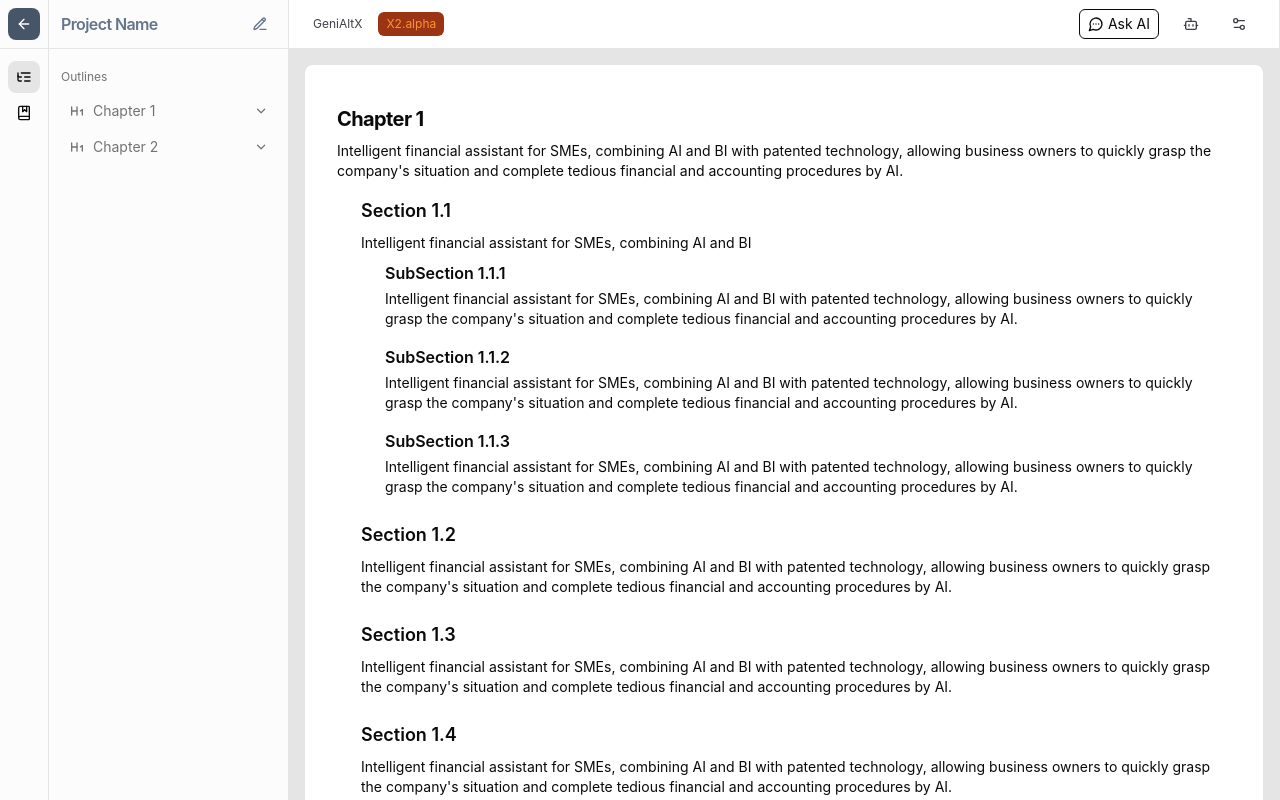
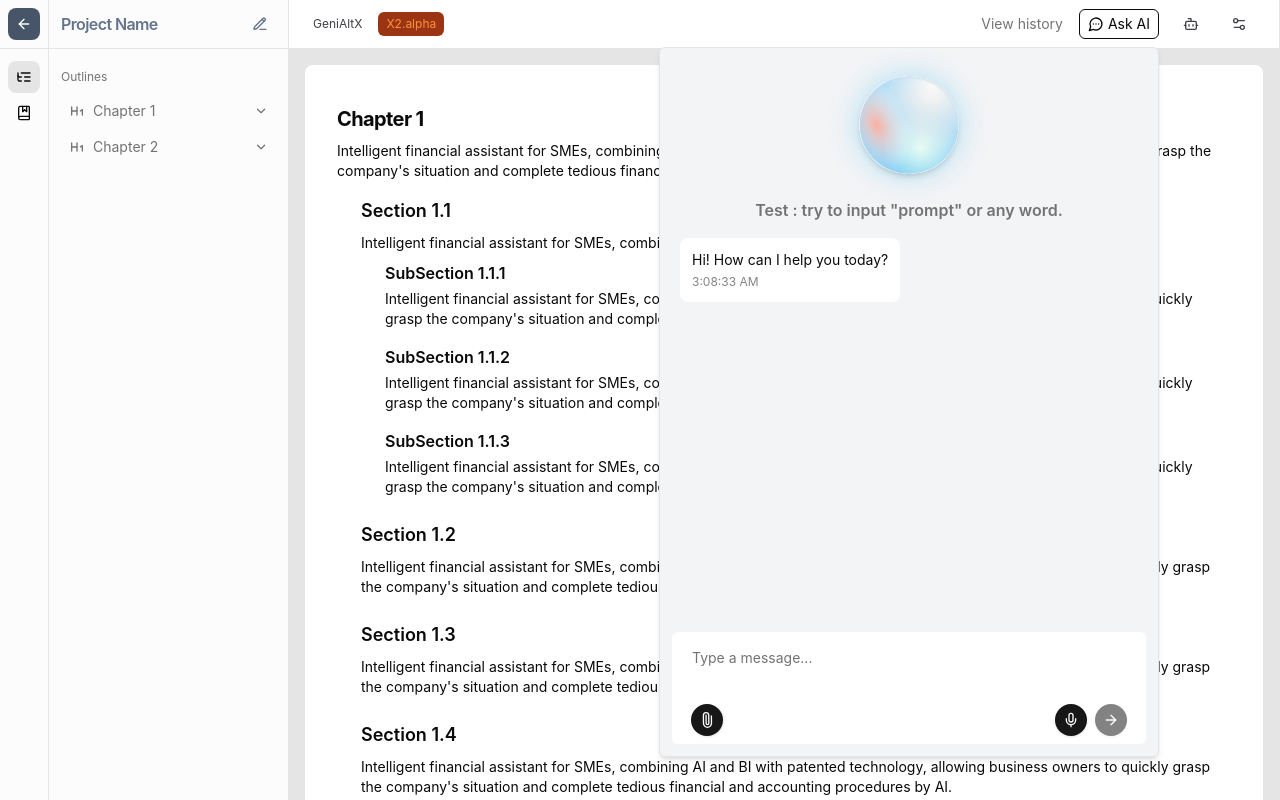
Before and after one commit to leeliPeter/x2-demo6, a Next.js app: page /project in a window 1280 px wide. Both pictures are taken after a click on the element "Ask AI". Built offline with nearby package versions, Linux system fonts and the light colour scheme.

Commit message:
finish ai chatbox

```diff
--- a/src/app/project/_component/breadcrumb.tsx
+++ b/src/app/project/_component/breadcrumb.tsx
@@ -35,6 +35,9 @@ export function ProjectBreadcrumb({
           </p>
         </div>
         <div className="flex items-center gap-4">
+          <p className="text-sm text-muted-foreground cursor-pointer  hover:underline">
+            View history
+          </p>
           <DropdownMenu>
             <DropdownMenuTrigger asChild>
               <div className="flex items-center gap-1 border-1 border border-foreground rounded-md px-2 py-1 cursor-pointer hover:bg-muted/50">
@@ -42,7 +45,10 @@ export function ProjectBreadcrumb({
                 <p className="text-sm">Ask AI</p>
               </div>
             </DropdownMenuTrigger>
-            <DropdownMenuContent align="end" className="w-[450px] bg-gray-100">
+            <DropdownMenuContent
+              align="end"
+              className="w-[500px] mt-1 bg-gray-100"
+            >
               <ChatBoxCard />
             </DropdownMenuContent>
           </DropdownMenu>
--- a/src/components/joshsua/chatBoxCard.tsx
+++ b/src/components/joshsua/chatBoxCard.tsx
@@ -2,27 +2,46 @@ import React from "react";
 import JoshuaBall from "./joshuaBall";
 import { Card, CardContent, CardFooter } from "@/components/ui/card";
 import { ScrollArea } from "@/components/ui/scroll-area";
-import { Separator } from "@/components/ui/separator";
 import InputBox from "./inputBox";
-
+import FakeResponce from "./fakeResponce";
 interface Message {
   id: number;
   sender: "user" | "ai";
   content: string;
   timestamp: string;
+  isTyping?: boolean;
+  isPromptResponse?: boolean;
 }
 
+const aiResponses = [
+  "Based on my analysis, this appears to be a significant trend in the market. The data shows a 23% increase in adoption rates over the last quarter.",
+  "I've reviewed the documentation, and I can confirm that the implementation follows best practices. However, there might be room for optimization in terms of performance.",
+  "The financial metrics indicate a positive trajectory, with a compound annual growth rate of 15.7% over the past three years.",
+  "From a technical perspective, the architecture seems robust. The microservices approach allows for better scalability and maintenance.",
+  "Looking at the historical data, there's a clear correlation between these variables. The Pearson coefficient is approximately 0.82.",
+  "I've identified several key factors that contribute to this outcome. The most significant ones are market dynamics and technological innovation.",
+  "The research suggests that this approach could reduce operational costs by up to 35% while maintaining quality standards.",
+  "Based on current trends and predictive modeling, we can expect continued growth in this sector for the next 18-24 months.",
+  "The comparative analysis shows that this solution outperforms alternatives in terms of efficiency and cost-effectiveness.",
+  "I've examined the use cases, and this approach aligns well with industry best practices while offering flexibility for future scaling.",
+];
+
 export default function ChatBoxCard() {
+  const lastMessageId = React.useRef(1);
+  const [isAiResponding, setIsAiResponding] = React.useState(false);
+
   const [messages, setMessages] = React.useState<Message[]>([
     {
-      id: 1,
+      id: lastMessageId.current,
       sender: "ai",
       content: "Hi! How can I help you today?",
       timestamp: new Date().toLocaleTimeString(),
+      isPromptResponse: false,
     },
   ]);
 
   const scrollAreaRef = React.useRef<HTMLDivElement>(null);
+  const typingSpeed = 50; // milliseconds per word
 
   const scrollToBottom = () => {
     if (scrollAreaRef.current) {
@@ -35,20 +54,95 @@ export default function ChatBoxCard() {
     }
   };
 
-  // Scroll to bottom when messages change
+  const generateAIResponse = () => {
+    const randomIndex = Math.floor(Math.random() * aiResponses.length);
+    return aiResponses[randomIndex];
+  };
+
+  const typeMessage = (fullMessage: string, messageId: number) => {
+    const words = fullMessage.split(" ");
+    let currentWordIndex = 0;
+
+    const typingInterval = setInterval(() => {
+      if (currentWordIndex <= words.length) {
+        setMessages((prev) =>
+          prev.map((msg) =>
+            msg.id === messageId
+              ? {
+                  ...msg,
+                  content: words.slice(0, currentWordIndex).join(" "),
+                  isTyping: currentWordIndex < words.length,
+                }
+              : msg
+          )
+        );
+        currentWordIndex++;
+        scrollToBottom();
+      } else {
+        clearInterval(typingInterval);
+      }
+    }, typingSpeed);
+  };
+
   React.useEffect(() => {
     scrollToBottom();
   }, [messages]);
+
+  const handleNewMessage = (content: string) => {
+    if (isAiResponding) return;
+
+    const isPrompt =
+      content.toLowerCase().includes("prompt") ||
+      content.toLowerCase().includes("system") ||
+      content.toLowerCase().includes("指令");
+
+    const userMessage: Message = {
+      id: ++lastMessageId.current,
+      sender: "user",
+      content,
+      timestamp: new Date().toLocaleTimeString(),
+      isPromptResponse: false,
+    };
+
+    setMessages((prev) => [...prev, userMessage]);
+    setIsAiResponding(true);
+
+    setTimeout(() => {
+      const aiResponse = generateAIResponse();
+      const aiMessageId = ++lastMessageId.current;
+
+      setMessages((prev) => [
+        ...prev,
+        {
+          id: aiMessageId,
+          sender: "ai",
+          content: aiResponse,
+          timestamp: new Date().toLocaleTimeString(),
+          isTyping: true,
+          isPromptResponse: isPrompt,
+        },
+      ]);
+
+      if (!isPrompt) {
+        typeMessage(aiResponse, aiMessageId);
+        setTimeout(() => {
+          setIsAiResponding(false);
+        }, (aiResponse.split(" ").length + 1) * typingSpeed);
+      } else {
+        setIsAiResponding(false);
+      }
+    }, 1000);
+  };
 
   return (
     <Card className=" h-[700px] flex flex-col bg-gray-100">
       <CardContent className="flex-1 p-0 overflow-hidden">
         <ScrollArea ref={scrollAreaRef} className="h-full px-4">
           <div className="flex flex-col space-y-4 py-4">
-            <div className="w-full flex flex-col gap-4 mt-2 justify-center items-center">
-              <JoshuaBall size={10} />
-              <p className="text-sm font-semibold text-muted-foreground">
-                How can I help you today?
+            <div className="w-full flex flex-col gap-6 mt-2 justify-center items-center">
+              <JoshuaBall size={15} />
+              <p className="text-base font-semibold text-muted-foreground">
+                Test : try to input "prompt" or any word.
               </p>
             </div>
             {messages.map((message) => (
@@ -59,13 +153,20 @@ export default function ChatBoxCard() {
                 }`}
               >
                 <div
-                  className={`rounded-lg p-3 max-w-[80%] ${
+                  className={`rounded-lg p-3 max-w-[90%] ${
                     message.sender === "user"
                       ? "bg-primary text-primary-foreground ml-auto"
                       : "bg-background"
                   }`}
                 >
-                  <p className="text-sm">{message.content}</p>
+                  {message.isPromptResponse ? (
+                    <FakeResponce />
+                  ) : (
+                    <p className="text-sm">
+                      {message.content}
+                      {message.isTyping && "▊"}
+                    </p>
+                  )}
                   <time className="text-xs opacity-50 mt-1 block">
                     {message.timestamp}
                   </time>
@@ -78,15 +179,9 @@ export default function ChatBoxCard() {
 
       <CardFooter className="p-2">
         <InputBox
-          onSend={(content) => {
-            const newMessage: Message = {
-              id: messages.length + 1,
-              sender: "user",
-              content,
-              timestamp: new Date().toLocaleTimeString(),
-            };
-            setMessages([...messages, newMessage]);
-          }}
+          onSend={handleNewMessage}
+          disabled={false}
+          buttonDisabled={isAiResponding}
         />
       </CardFooter>
     </Card>
--- /dev/null
+++ b/src/components/joshsua/fakeResponce.tsx
@@ -0,0 +1,95 @@
+import React from "react";
+import {
+  Collapsible,
+  CollapsibleContent,
+  CollapsibleTrigger,
+} from "@/components/ui/collapsible";
+import { Button } from "@/components/ui/button";
+import { ChevronsUpDown, Check, ArrowUpRight, MoveUpRight } from "lucide-react";
+
+export default function FakeResponce() {
+  const [isOpen, setIsOpen] = React.useState(false);
+
+  return (
+    <div lang="zh-TW" className="space-y-2">
+      <p>
+        以下是一段修訂後的System
+        Prompt，根據悠供的圖像，沒資計期與融資計劃部分胡整為「無』。請檢視是否符合您的需求：
+        System Prompt:
+        你是一個專業的財務報表生成助手，能辨津確地根據用戶提供的致字生成固定格式的財務報告。請使用以下格式和內容，並保持一字不差，僅將數宇替換為用戶提供的新數字：
+        6.2.3現金流量分析台積公司及子公司財務報表 單位：新台幣仟元
+      </p>
+      <ol className="list-none space-y-2">
+        <li className="flex items-start gap-3">
+          <span className="text-3xl leading-6 -mt-2 text-primary">.</span>
+          年初現金餘額（民國XXX年12月31日）全年來自營業活動淨現金流量（民國XXK年）全年因投資活動淨現金流量（民國
+          XXX年）全年因籌資活動净現金流量（民國X0KX年）全年因匯半製動封現金及約當現金之影響（民國XCX年）現金剩餘餘瓶
+          民XXX年12月31日）流動性不足之改善計劃［數字1［數字2］［數字3］［数字4］［數字5］［數字6］投資計劃：無融資計劃：無
+          本年度現金流量變動分析
+        </li>
+        <li className="flex items-start gap-3">
+          <span className="text-3xl leading-6 -mt-2 text-primary">.</span>
+          營業活動之現金流入約［數宇］億：主要係包含稅後淨利及折信、推銷發用。
+        </li>
+        <li className="flex items-start gap-3">
+          <span className="text-3xl leading-6 -mt-2 text-primary">.</span>
+          投資活動之現金流出的［數宇］億：主要係用於資本支出。
+        </li>
+        <li className="flex items-start gap-3">
+          <span className="text-3xl leading-6 -mt-2 text-primary">.</span>
+          需資活動之現金流入約［數宇］倦：主要係發行公司價，部分因發放現金股利而抵銷。
+        </li>
+        <li className="flex items-start gap-3">
+          <span className="text-3xl leading-6 -mt-2 text-primary">.</span>
+          流動性不足之改善計劃及流動性分析。
+        </li>
+        <li className="flex items-start gap-3">
+          <span className="text-3xl leading-6 -mt-2 text-primary">.</span>
+          無現金流動性不足之情形。
+        </li>
+        <li className="flex items-start gap-3">
+          <span className="text-3xl leading-6 -mt-2 text-primary">.</span>
+          未來一年現金流動性分析：不適用。
+        </li>
+      </ol>
+
+      <Collapsible
+        open={isOpen}
+        onOpenChange={setIsOpen}
+        className="w-full space-y-2 border rounded-lg p-1 mt-1 bg-foreground text-background"
+      >
+        <CollapsibleTrigger asChild className="w-full">
+          <div className="flex items-center justify-between space-x-4 px-2 cursor-pointer">
+            <h4 className="text-sm font-semibold">
+              Click to see additional information
+            </h4>
+            <Button size="sm" variant="default" className="w-9 p-0">
+              <ChevronsUpDown className="h-4 w-4" />
+              <span className="sr-only">Toggle</span>
+            </Button>
+          </div>
+        </CollapsibleTrigger>
+        <CollapsibleContent className="space-y-2">
+          <div className="rounded-md  justify-between  px-4 py-3 font-mono text-sm flex  gap-2 hover:bg-background hover:text-foreground">
+            <Check className="text-green-500" /> Updated variable "年初現金餘額"
+            at Section 1.2
+            <ArrowUpRight className="text-muted-foreground" />
+          </div>
+          <div className="rounded-md  px-4 py-3 font-mono text-sm flex  gap-2 hover:bg-background hover:text-foreground">
+            <Check className="text-green-500" /> Updated variable
+            "全年來自營業活動淨現金流量" at Section 1.3
+            <ArrowUpRight className="text-muted-foreground" />
+          </div>
+          <div className="rounded-md  px-4 py-3 font-mono text-sm flex  gap-2 hover:bg-background hover:text-foreground">
+            <Check className="text-green-500" /> Updated variable
+            "全年因投資活動淨現金流量" at Section 1.4
+            <ArrowUpRight className="text-muted-foreground" />
+          </div>
+        </CollapsibleContent>
+      </Collapsible>
+      <p>
+        以上內容已執行完成，已為你替數字完成。如果有其他特別需求，請告訴我。
+      </p>
+    </div>
+  );
+}
--- a/src/components/joshsua/inputBox.tsx
+++ b/src/components/joshsua/inputBox.tsx
@@ -5,9 +5,15 @@ import { Mic, Paperclip, ArrowRight } from "lucide-react";
 
 interface InputBoxProps {
   onSend: (message: string) => void;
+  disabled?: boolean;
+  buttonDisabled?: boolean;
 }
 
-export default function InputBox({ onSend }: InputBoxProps) {
+export default function InputBox({
+  onSend,
+  disabled,
+  buttonDisabled,
+}: InputBoxProps) {
   const [input, setInput] = React.useState("");
   const textareaRef = React.useRef<HTMLTextAreaElement>(null);
 
@@ -24,7 +30,9 @@ export default function InputBox({ onSend }: InputBoxProps) {
   const handleKeyDown = (e: React.KeyboardEvent) => {
     if (e.key === "Enter" && !e.shiftKey) {
       e.preventDefault();
-      handleSend();
+      if (!buttonDisabled && input.trim()) {
+        handleSend();
+      }
     }
   };
 
@@ -49,11 +57,14 @@ export default function InputBox({ onSend }: InputBoxProps) {
     <div className="flex rounded-md flex-col w-full gap-2 relative bg-background p-2">
       <Textarea
         ref={textareaRef}
-        placeholder="Type your message..."
+        placeholder={
+          disabled ? "Please wait for AI response..." : "Type a message..."
+        }
         value={input}
         onChange={adjustHeight}
         onKeyDown={handleKeyDown}
         className="min-h-[20px] max-h-[120px] shadow-none bg-background rounded-md border-none focus:outline-none focus-visible:ring-0 focus-visible:ring-offset-0 resize-none [&::-webkit-scrollbar]:w-2 [&::-webkit-scrollbar-track]:bg-transparent [&::-webkit-scrollbar-thumb]:bg-muted-foreground/20 [&::-webkit-scrollbar-thumb]:rounded-full"
+        disabled={disabled}
       />
       <div className="flex flex-row justify-between w-[95%] mx-auto">
         <Button
@@ -70,7 +81,7 @@ export default function InputBox({ onSend }: InputBoxProps) {
             size="icon"
             className="bg-foreground rounded-full w-8 h-8"
             onClick={handleSend}
-            disabled={!input.trim()}
+            disabled={!input.trim() || buttonDisabled}
           >
             <ArrowRight className="h-10 w-10" />
           </Button>
--- a/src/components/joshsua/joshuaBall.tsx
+++ b/src/components/joshsua/joshuaBall.tsx
@@ -7,7 +7,7 @@ interface joshuaBallProps {
 
 export default function joshuaBall({ size }: joshuaBallProps) {
   return (
-    <div className={`relative w-${size} h-${size}`}>
+    <div className={`relative w-[${size}px] h-[${size}px]`}>
       <div className="absolute inset-0 rounded-full animate-[twinkle_2s_ease-in-out_infinite] bg-transparent" />
       <div className="relative w-full h-full rounded-full shadow-md overflow-hidden z-10">
         <Image
--- a/tailwind.config.ts
+++ b/tailwind.config.ts
@@ -88,10 +88,10 @@ export default {
         },
         twinkle: {
           "0%, 100%": {
-            boxShadow: "0 0 10px 5px rgba(135, 206, 235, 0.5)",
+            boxShadow: "0 0 25px 5px rgba(176, 224, 245, 0.2)",
           },
           "50%": {
-            boxShadow: "0 0 15px 5px rgba(135, 206, 235, 0.9)",
+            boxShadow: "0 0 25px 5px rgba(176, 224, 245, 0.8)",
           },
         },
       },
```
